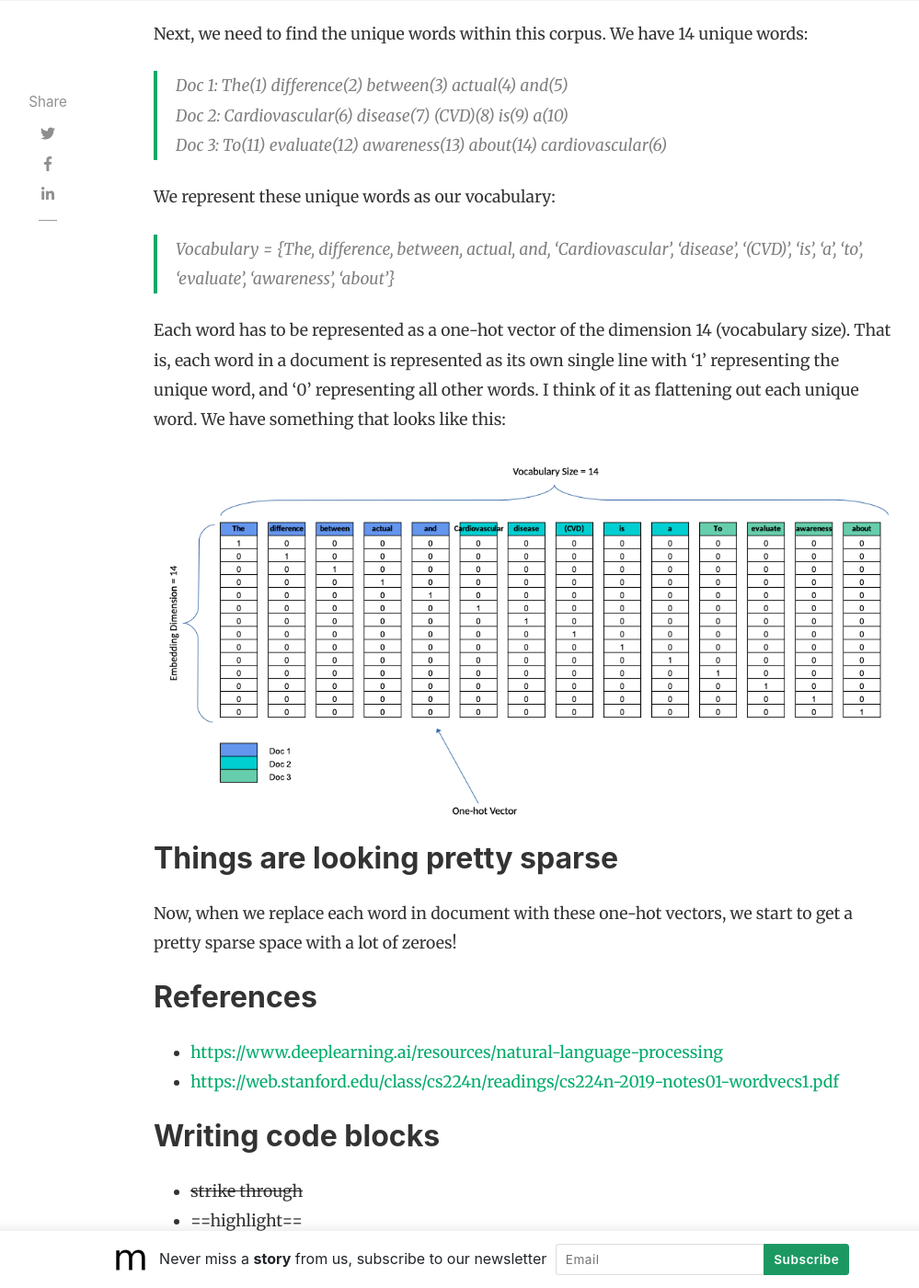
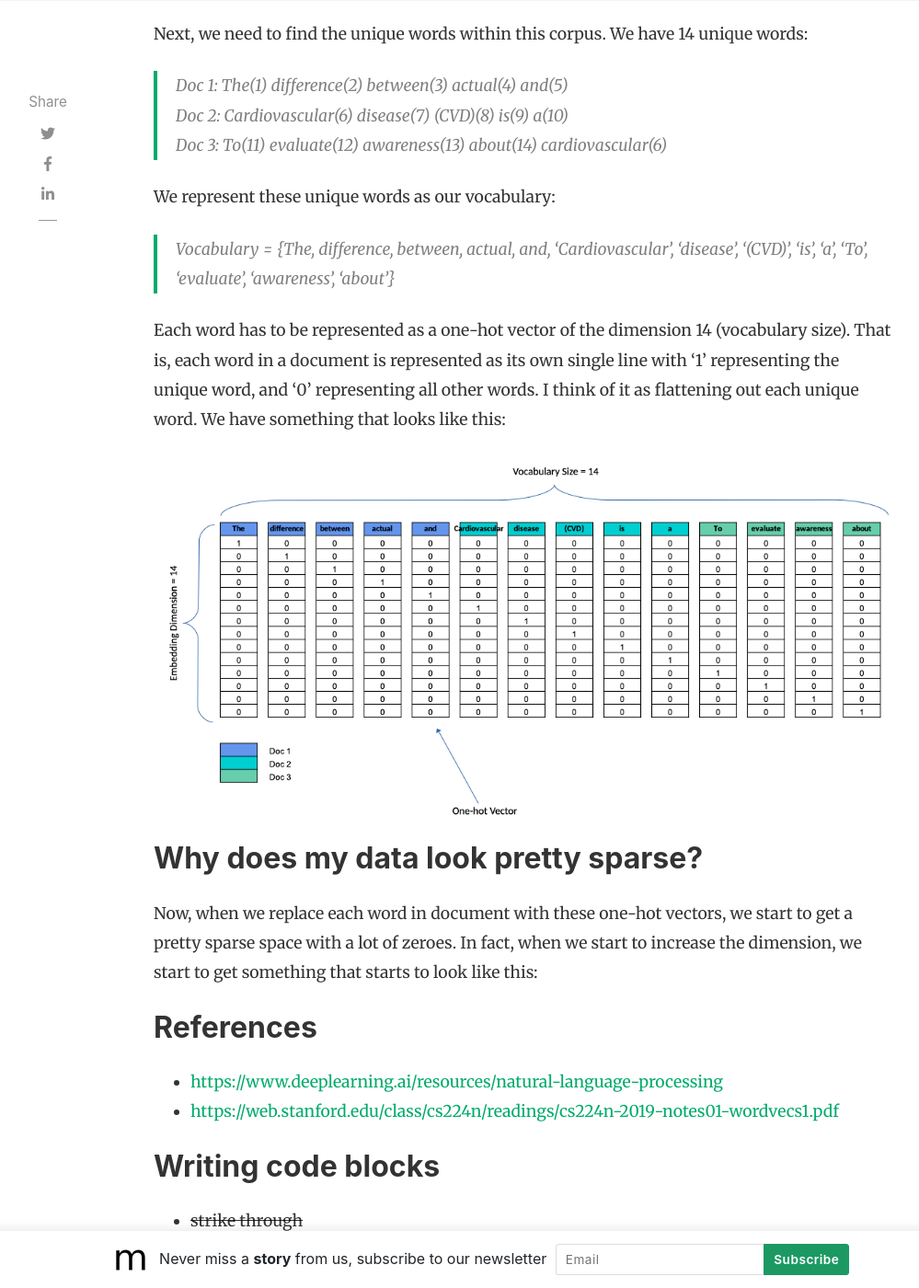
Before and after one commit to slsu0424/slsu0424.github.io, a Jekyll site: the page built from _posts/2023-07-27-test.md, in a window 1280 px wide and 1400 px high, scrolled down 2954 px. Shown: the whole window at 92% size, without its empty margins (118-1117 px from the left). Built offline with Jekyll 4.4.1, drawn with Linux system fonts in a browser that asks for light colours; nearby versions of some CDN libraries; comment, search, counter and statistics services are not loaded.

Commit message:
Update 2023-07-27-test.md

```diff
--- a/_posts/2023-07-27-test.md
+++ b/_posts/2023-07-27-test.md
@@ -42,16 +42,16 @@
 
 We represent these unique words as our vocabulary:
 
->Vocabulary = {The, difference, between, actual, and, ‘Cardiovascular', 'disease', '(CVD)', 'is', 'a', 'to', 'evaluate', 'awareness', 'about'}
+>Vocabulary = {The, difference, between, actual, and, ‘Cardiovascular', 'disease', '(CVD)', 'is', 'a', 'To', 'evaluate', 'awareness', 'about'}
 
 
 Each word has to be represented as a one-hot vector of the dimension 14 (vocabulary size).  That is, each word in a document is represented as its own single line with '1' representing the unique word, and '0' representing all other words.  I think of it as flattening out each unique word.  We have something that looks like this:
 
 ![encoding](/assets/images/2023-07-28_encoding.png)
 
-## Things are looking pretty sparse
+## Why does my data look pretty sparse?
 
-Now, when we replace each word in document with these one-hot vectors, we start to get a pretty sparse space with a lot of zeroes!
+Now, when we replace each word in document with these one-hot vectors, we start to get a pretty sparse space with a lot of zeroes.  In fact, when we start to increase the dimension, we start to get something that starts to look like this:
 
 
 ## References
```
